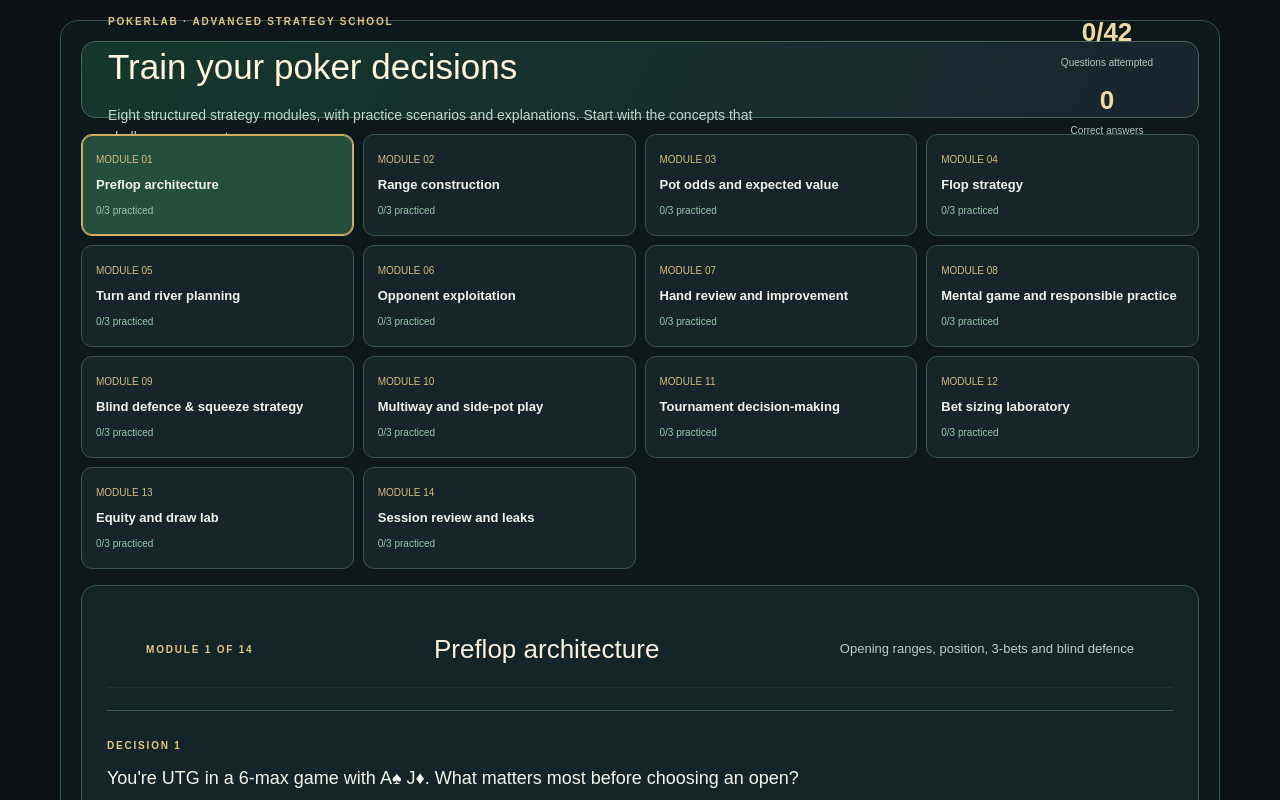
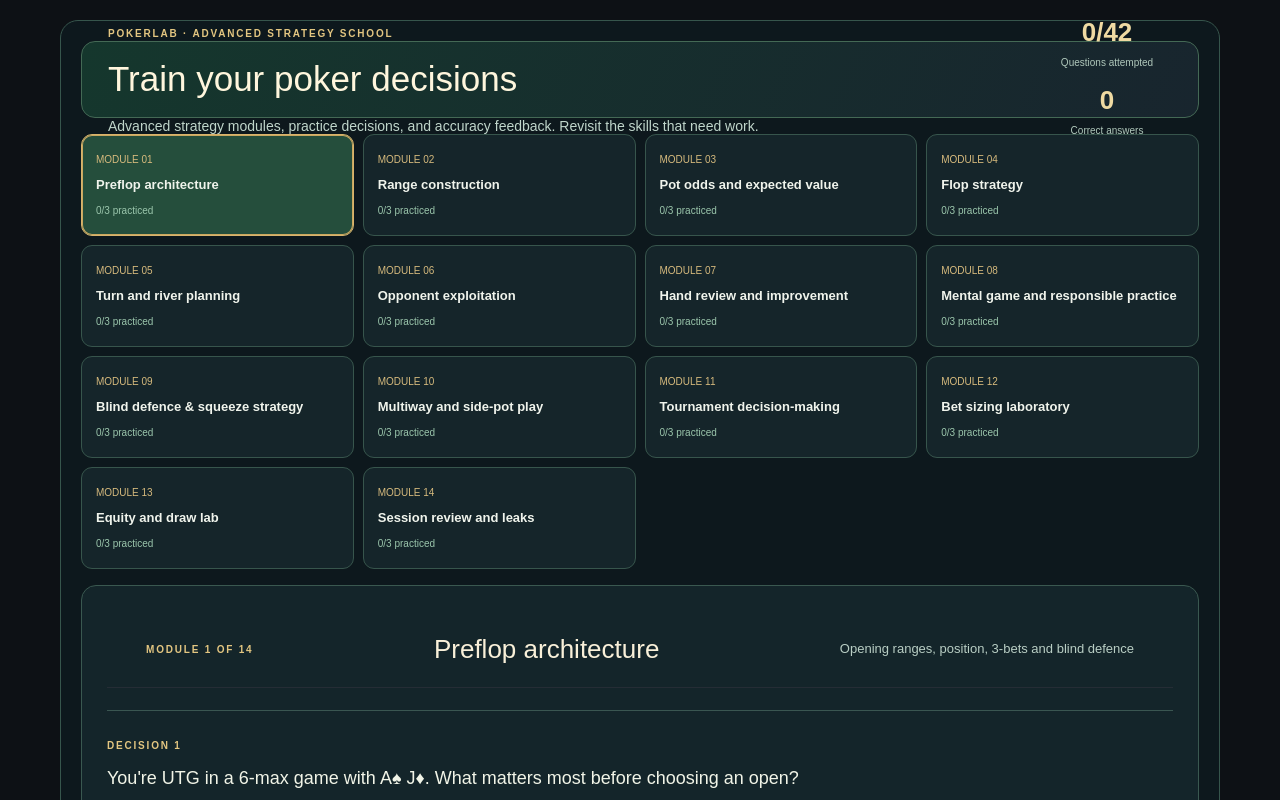
Before and after one commit to vendoraise-lang/Poker-software, a Next.js app: page /academy in a window 1280 px wide. Shown: the top 800 px of the page. Built offline with nearby package versions, Linux system fonts and the light colour scheme.

Commit message:
Save advanced poker Academy answers locally across sessions

```diff
--- a/components/AdvancedAcademy.tsx
+++ b/components/AdvancedAcademy.tsx
@@ -1,13 +1,15 @@
 "use client";
-import {useState} from "react";
+import {useEffect,useState} from "react";
 import Link from "next/link";
 import {advancedUnits} from "@/lib/academy/advanced";
 export default function AdvancedAcademy(){
- const [unit,setUnit]=useState(0),[answers,setAnswers]=useState<Record<string,number>>({});
+ const [unit,setUnit]=useState(0),[answers,setAnswers]=useState<Record<string,number>>({}),[ready,setReady]=useState(false);
+ useEffect(()=>{try{const raw=localStorage.getItem("pokerlab-advanced-v1");if(raw){const obj=JSON.parse(raw);if(obj&&typeof obj==="object"&&!Array.isArray(obj)){const clean:Record<string,number>={};for(const [k,v] of Object.entries(obj)){if(/^\\d+-\\d+$/.test(k)&&typeof v==="number"&&Number.isInteger(v)&&v>=0&&v<3)clean[k]=v;}setAnswers(clean)}}}catch{}setReady(true)},[]);
+ useEffect(()=>{if(ready)try{localStorage.setItem("pokerlab-advanced-v1",JSON.stringify(answers))}catch{}},[answers,ready]);
  const current=advancedUnits[unit], count=Object.keys(answers).length, total=advancedUnits.reduce((n,u)=>n+u.drills.length,0);
  const right=advancedUnits.reduce((n,u,i)=>n+u.drills.filter((d,j)=>answers[`${i}-${j}`]===d.correct).length,0);
  return <section className="advanced-school">
- <header className="advanced-intro"><div><span>POKERLAB · ADVANCED STRATEGY SCHOOL</span><h2>Train your poker decisions</h2><p>Eight structured strategy modules, with practice scenarios and explanations. Start with the concepts that challenge you most.</p></div><div className="advanced-stats"><b>{count}/{total}</b><small>Questions attempted</small><b>{right}</b><small>Correct answers</small></div></header>
+ <header className="advanced-intro"><div><span>POKERLAB · ADVANCED STRATEGY SCHOOL</span><h2>Train your poker decisions</h2><p>Advanced strategy modules, practice decisions, and accuracy feedback. Revisit the skills that need work.</p></div><div className="advanced-stats"><b>{count}/{total}</b><small>Questions attempted</small><b>{right}</b><small>Correct answers</small></div></header>
  <div className="advanced-track">{advancedUnits.map((m,i)=><button type="button" key={m.title} className={unit===i?"chosen":""} onClick={()=>setUnit(i)}><small>MODULE {String(i+1).padStart(2,"0")}</small><strong>{m.title}</strong><span>{m.drills.filter((_,j)=>answers[`${i}-${j}`]!==undefined).length}/{m.drills.length} practiced</span></button>)}</div>
  <div className="advanced-content"><header><span>MODULE {unit+1} OF {advancedUnits.length}</span><h3>{current.title}</h3><p>{current.focus}</p></header>
  {current.drills.map((d,j)=>{const key=`${unit}-${j}`,chosen=answers[key],shift=(unit*3+j*2+1)%d.options.length,ordered=d.options.map((_,k)=>(k+shift)%d.options.length);return <article className="advanced-question" key={key}><small>DECISION {j+1}</small><h4>{d.question}</h4><div className="advanced-answers">{ordered.map((k)=><button type="button" key={k} disabled={chosen!==undefined} onClick={()=>setAnswers(old=>({...old,[key]:k}))} className={chosen!==undefined&&k===d.correct?"right":chosen===k?"wrong":""}>{d.options[k]}</button>)}</div>{chosen!==undefined&&<div className="advanced-explainer"><strong>{chosen===d.correct?"Correct decision":"Review this idea"}</strong><p>{d.explain}</p></div>}</article>})}
```
